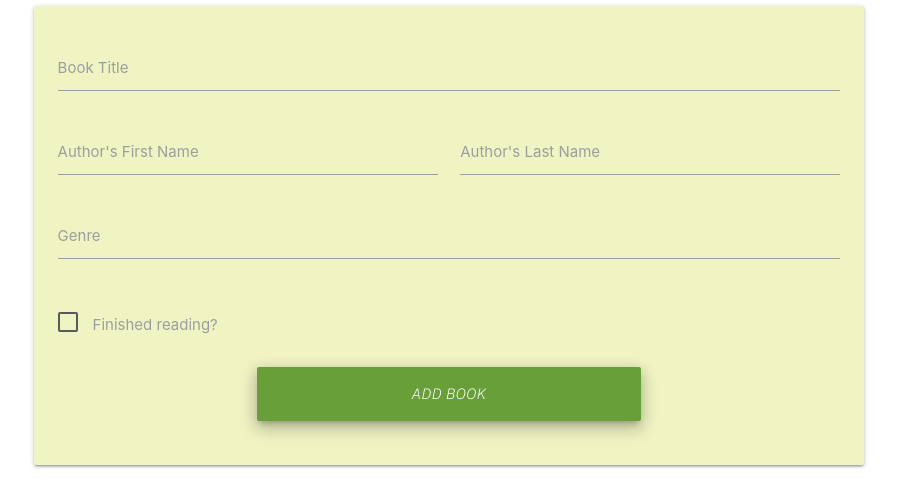
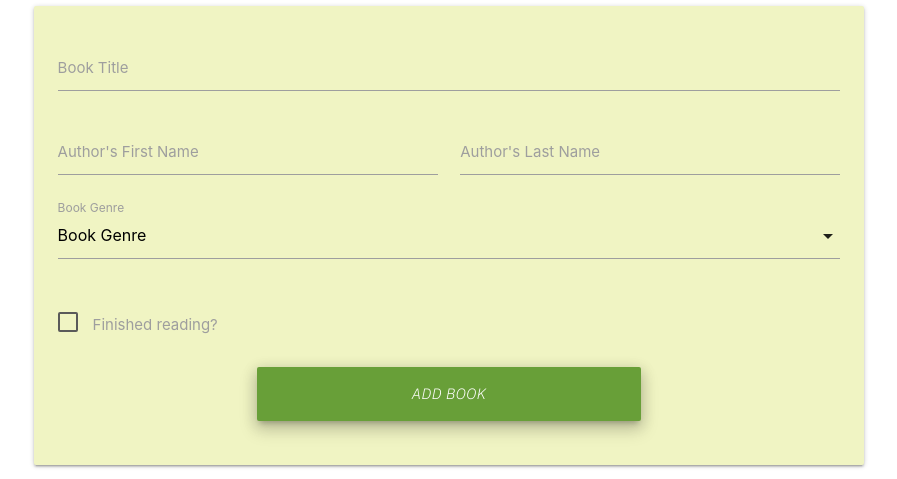
Before and after one commit to matildamuyingo/MilestoneProject3, a Flask app: page /add_book in a window 1280 px wide. Shown: the part 208-687 px from the top of the page, without its empty margins (191-1088 px from the left). Run offline with Flask 2, Linux system fonts and the light colour scheme; data that the repository does not hold is empty; some libraries are stand-ins or nearby versions.

Commit message:
Added choice of book genre and rating 1-5 in the 'add book' form

```diff
--- a/app.py
+++ b/app.py
@@ -4,6 +4,7 @@ from flask import (
     redirect, request, session, url_for)
 from flask_pymongo import PyMongo
 from bson.objectid import ObjectId
+from datetime import datetime
 from werkzeug.security import generate_password_hash, check_password_hash
 if os.path.exists("env.py"):
     import env
@@ -47,6 +48,7 @@ def register():
             return redirect(url_for('register'))
 
         # The user information from the form that is going to be added
+        datetime_now = datetime.now()
 
         register_user = {
             'first_name': request.form.get('first_name').lower(),
@@ -54,6 +56,7 @@ def register():
             'username': request.form.get('username').lower(),
             'email': request.form.get('email'),
             'password': generate_password_hash(request.form.get('password')),
+            'date_joined': datetime_now
         }
         # Insert the form information to the database
         mongo.db.users.insert_one(register_user)
@@ -67,7 +70,6 @@ def register():
 
 @app.route('/login', methods=["GET", "POST"])
 def login():
-
 
     if request.method == "POST":
         # Check if the username exists
@@ -122,7 +124,7 @@ def add_book():
             'author_last_name': request.form.get('author_last_name').lower(),
             'genre': request.form.get('genre').lower(),
             'read_book': request.form.get('read-check'),
-            'rating': request.form.get('book_rating'),
+            'rating': request.form.get('rating-drop'),
             'review': request.form.get('book_review'),
             'added_by': session['user']
         }
@@ -130,8 +132,11 @@ def add_book():
         mongo.db.books.insert_one(addBook)
 
         flash('Book added successfully!')
-        return redirect(url_for('profile', username=session['user']))
-    return render_template('add_book.html')
+        return redirect(url_for(
+            'profile', username=session['user']))
+    ratings = mongo.db.ratings.find()
+    genres = mongo.db.genres.find().sort('genre_name', 1)
+    return render_template('add_book.html', ratings=ratings, genres=genres)
 
 
 @app.route('/logout')
--- a/templates/add_book.html
+++ b/templates/add_book.html
@@ -37,8 +37,13 @@
             <!--Genre-->
 			<div class="row register-row">
 				<div class="input-field col s12">
-					<input id="genre" name="genre" type="text" class="validate" required>
-					<label for="genre">Genre</label>
+					<select id="genre" name="genre">
+                        <option value="" disabled selected>Book Genre</option>
+                    {% for genre in genres %}
+                        <option value="{{ genre.genre_name }}">{{ genre.genre_name }}</option>
+                    {% endfor %}
+			    </select>
+				<label for="genre">Book Genre</label>
 				</div>
 			</div>
 
@@ -55,15 +60,13 @@
 
             <div class="fin-read no-display">
 			<div class="input-field col s12">
-				<select>
-			      <option value="" disabled selected>Your Rating</option>
-			      <option value="1">1</option>
-			      <option value="2">2</option>
-			      <option value="3">3</option>
-			      <option value="4">4</option>
-			      <option value="5">5</option>
+				<select id="rating-drop" name="rating-drop">
+                  <option value="" disabled selected>Your Rating</option>
+                    {% for rating in ratings %}
+                        <option value="{{ rating.book_rating}}">{{ rating.book_rating}}</option>
+                    {% endfor %}
 			    </select>
-				<label>Book Rating</label>
+				<label for="rating-drop">Book Rating</label>
 			</div>
 
 			<div class="row">
```
Also changed, not shown: README.md.
